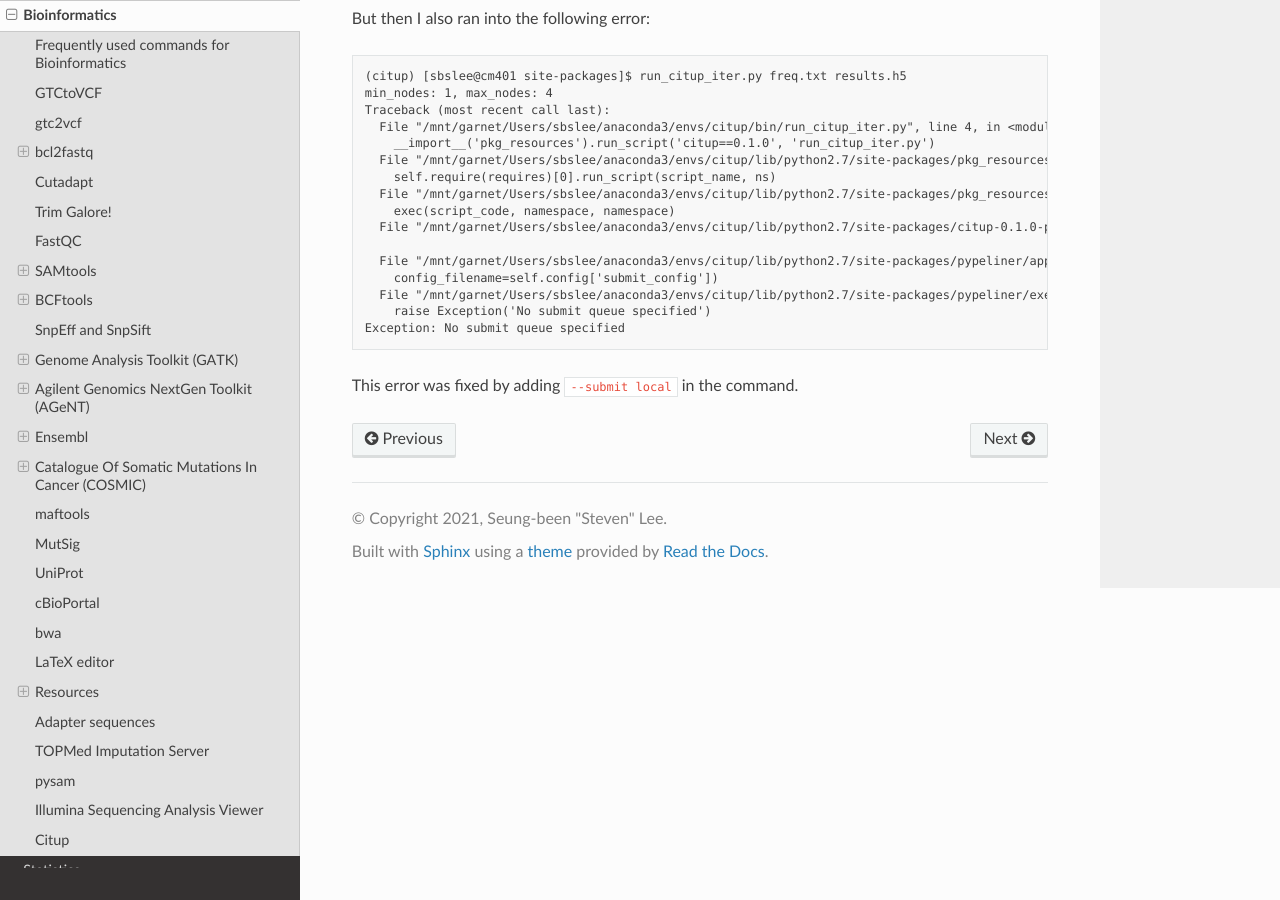
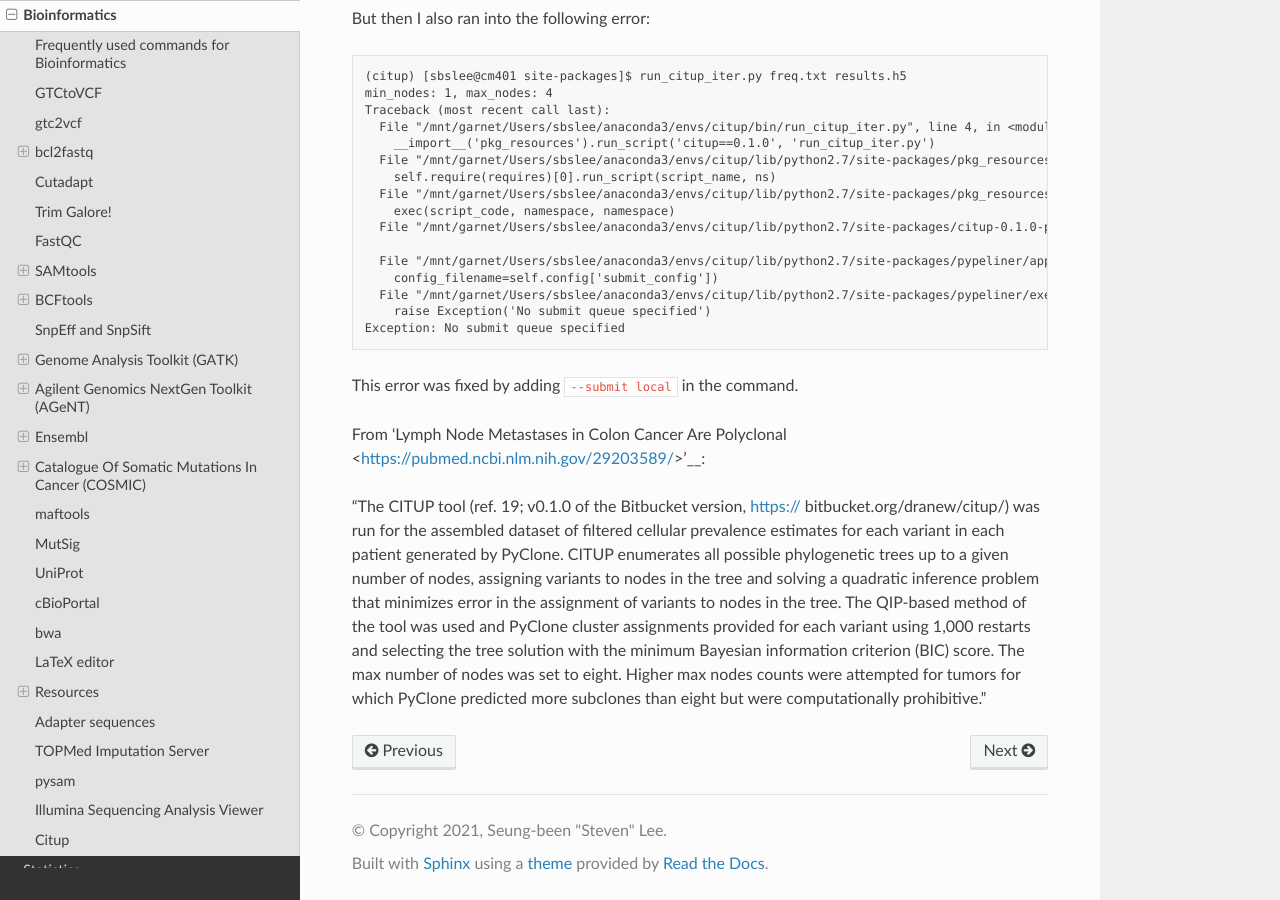
Before and after one commit to sbslee/notes, a Sphinx documentation site: the page built from docs/bioinformatics.rst, in a window 1280 px wide and 900 px high, scrolled down 19302 px. Built offline with Sphinx 7.4.7 and the Read the Docs theme 2.0.0, drawn with Linux system fonts in a browser that asks for light colours.

Commit message:
Update bioinformatics.rst

```diff
--- a/docs/bioinformatics.rst
+++ b/docs/bioinformatics.rst
@@ -904,3 +904,7 @@ But then I also ran into the following error:
     Exception: No submit queue specified
 
 This error was fixed by adding ``--submit local`` in the command.
+
+From 'Lymph Node Metastases in Colon Cancer Are Polyclonal <https://pubmed.ncbi.nlm.nih.gov/29203589/>'__:
+
+"The CITUP tool (ref. 19; v0.1.0 of the Bitbucket version, https:// bitbucket.org/dranew/citup/) was run for the assembled dataset of filtered cellular prevalence estimates for each variant in each patient generated by PyClone. CITUP enumerates all possible phylogenetic trees up to a given number of nodes, assigning variants to nodes in the tree and solving a quadratic inference problem that minimizes error in the assignment of variants to nodes in the tree. The QIP-based method of the tool was used and PyClone cluster assignments provided for each variant using 1,000 restarts and selecting the tree solution with the minimum Bayesian information criterion (BIC) score. The max number of nodes was set to eight. Higher max nodes counts were attempted for tumors for which PyClone predicted more subclones than eight but were computationally prohibitive."
```
